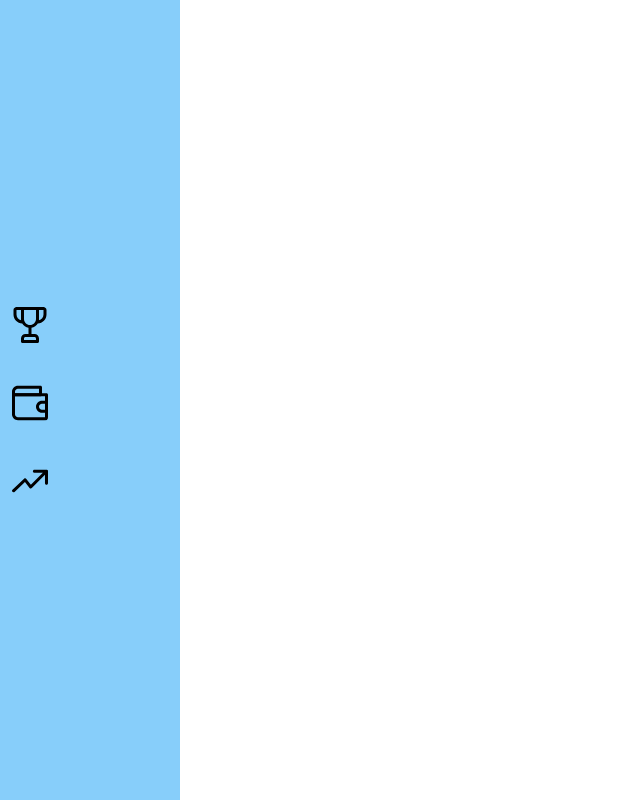
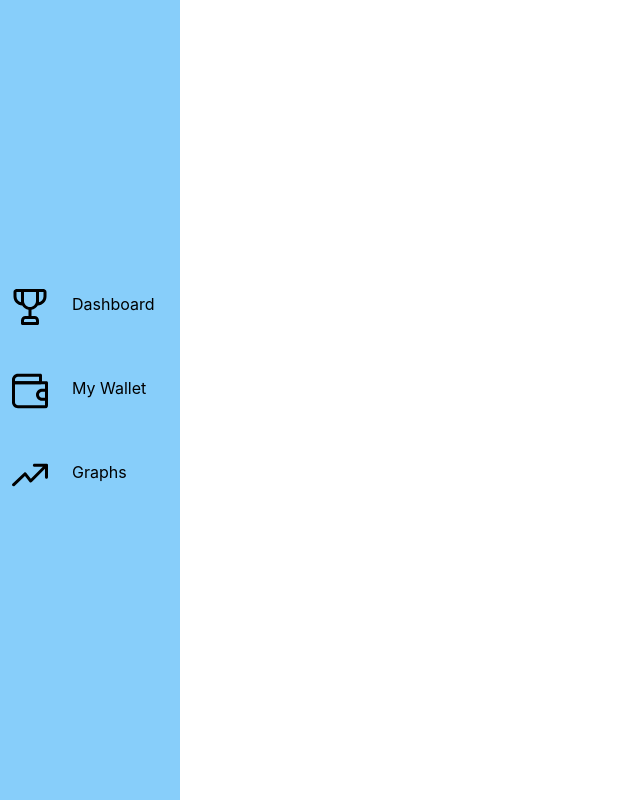
Before and after one commit to MSzostaq/CryptoRate, a React (Create React App) app: page / in a window 1280 px wide. Shown: the whole page, without its empty margins (0-640 px from the left). Built offline with nearby package versions, Linux system fonts and the light colour scheme.

Commit message:
sidebar buttons

```diff
--- a/src/components/Sidebar.jsx
+++ b/src/components/Sidebar.jsx
@@ -7,12 +7,22 @@ import trophyIcon from "icons/trophyIcon.svg";
 import profitsIcon from "icons/profitsIcon.svg";
 import walletIcon from "icons/walletIcon.svg";
 
+const StyledDiv = styled.div`
+  align-items: center;
+  border-radius: 4px;
+  display: flex;
+  flex-direction: row;
+  margin-bottom: 24px;
+  width: 180px;
+  height: 60px;
+  &:hover {
+    background-color: rgba(0, 0, 0, 0.1);
+  }
+`;
+
 const StyledButtonIcon = styled(ButtonIcon)`
   display: block;
   padding: 10px 10px 10px 18px;
-  &:hover {
-    background-color: rgba(0, 0, 0, 0.1);
-  }
 `;
 
 const StyledWrapper = styled.nav`
@@ -31,9 +41,18 @@ const StyledWrapper = styled.nav`
 function Sidebar() {
   return (
     <StyledWrapper>
-      <StyledButtonIcon icon={trophyIcon} />
-      <StyledButtonIcon icon={walletIcon} />
-      <StyledButtonIcon icon={profitsIcon} />
+      <StyledDiv>
+        <StyledButtonIcon icon={trophyIcon} />
+        <p>Dashboard</p>
+      </StyledDiv>
+      <StyledDiv>
+        <StyledButtonIcon icon={walletIcon} />
+        <p>My Wallet</p>
+      </StyledDiv>
+      <StyledDiv>
+        <StyledButtonIcon icon={profitsIcon} />
+        <p>Graphs</p>
+      </StyledDiv>
     </StyledWrapper>
   );
 }
```
Also changed, not shown: 1 other file (tests, documents, lock files or other folders).
